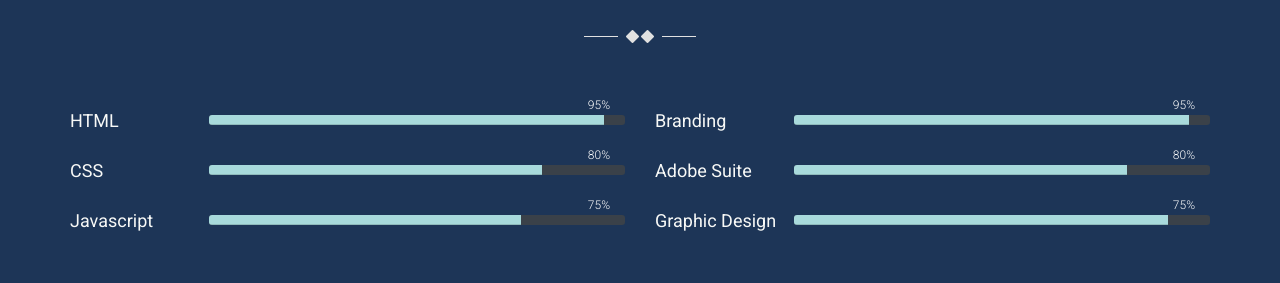
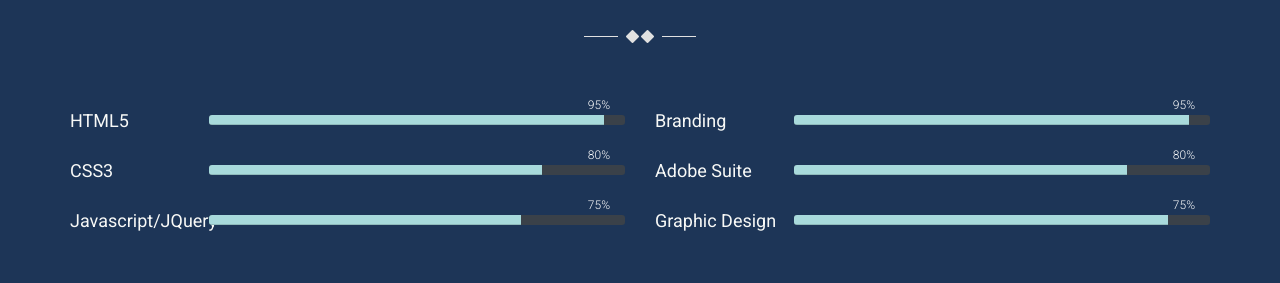
Before and after one commit to kathrynherod/kathrynherod.github.io, a plain HTML site: page index.html in a window 1280 px wide. Shown: the part 4796-5079 px from the top of the page. Drawn offline with Linux system fonts and the light colour scheme.

Commit message:
updating verbiage

```diff
--- a/index.html
+++ b/index.html
@@ -332,7 +332,7 @@
         <div class="row">
           <div class="col-md-6">
             <div class="skill-progress">
-              <div class="skill-title"><h3>HTML</h3></div>
+              <div class="skill-title"><h3>HTML5</h3></div>
               <div class="progress">
                 <div class="progress-bar six-sec-ease-in-out" role="progressbar" aria-valuenow="95" aria-valuemin="0" aria-valuemax="100" ><span>95%</span>
                 </div>
@@ -340,14 +340,14 @@
             </div><!-- /.skill-progress -->
 
             <div class="skill-progress">
-              <div class="skill-title"><h3>CSS</h3></div>
+              <div class="skill-title"><h3>CSS3</h3></div>
               <div class="progress">
                 <div class="progress-bar six-sec-ease-in-out" role="progressbar" aria-valuenow="80" aria-valuemin="0" aria-valuemax="100" ><span>80%</span>
                 </div>
               </div><!-- /.progress -->
             </div><!-- /.skill-progress -->
             <div class="skill-progress">
-              <div class="skill-title"><h3>Javascript</h3></div>
+              <div class="skill-title"><h3>Javascript/JQuery</h3></div>
               <div class="progress">
                 <div class="progress-bar six-sec-ease-in-out" role="progressbar" aria-valuenow="75" aria-valuemin="0" aria-valuemax="100" ><span>75%</span>
                 </div>
```
